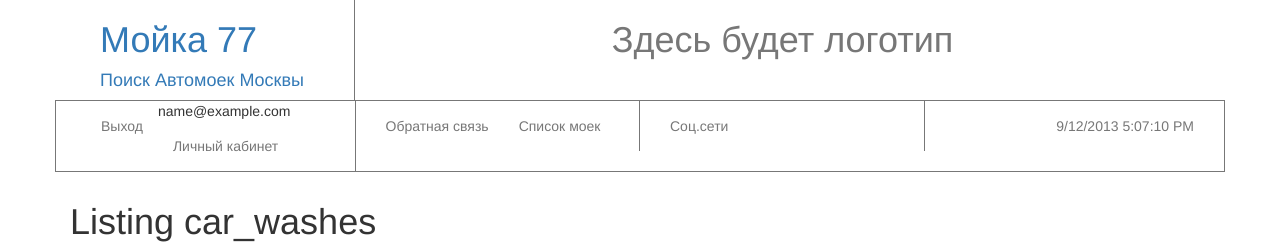
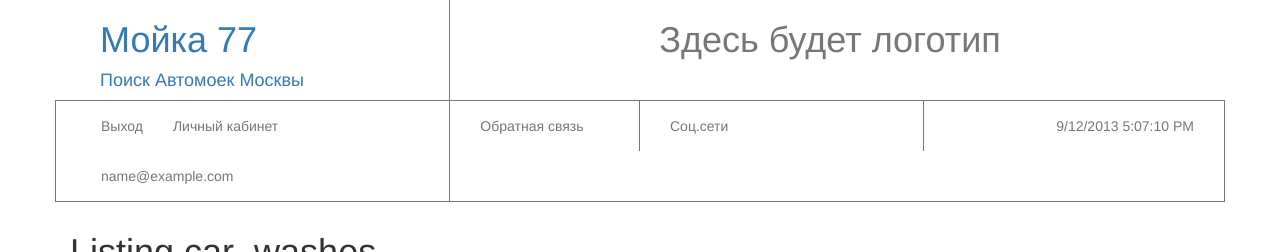
Before and after one commit to vatic/test-moika, a Rails app: page /car_washes in a window 1280 px wide. Shown: the top 252 px of the page. Run offline with Rails 7, Linux system fonts and the light colour scheme; the visitor is signed in with stand-in values (Sample User, id 1); data that the repository does not hold is empty; style sheets or scripts are compiled from the project's sources; some libraries are stand-ins or nearby versions.

Commit message:
change header to put email of logged in user

```diff
--- a/app/assets/stylesheets/main.scss
+++ b/app/assets/stylesheets/main.scss
@@ -53,11 +53,14 @@ html, body {
   margin-bottom: 10px;
   #logo {
   }
+  a#email {
+    font-size: 9px;
+  }
 }
 
 #header_nav {
     border: $border-nav;
-  .col-lg-3 {
+  .col-lg-4, .col-lg-2, .col-lg-3 {
     border-right:$border-nav;
     a {
       color: $navbar-default-color;
--- a/app/views/application/_header.haml
+++ b/app/views/application/_header.haml
@@ -1,22 +1,22 @@
 .container
-  .col-lg-3#logo_text
+  .col-lg-4#logo_text
     = link_to root_path, class: "navbar-brand" do
       %h1= t("site_title")
       %p= t("logo_text")
       =#image_tag("logo2.jpg")
-  .col-lg-9#logo
+  .col-lg-8#logo
     %h1.text-muted.text-center= t("logo_mockup")
 .container#header_nav
-  .col-lg-3
+  .col-lg-4
     %ul.nav.navbar-nav#login
       = render 'devise/menu/login_items'
       = render 'devise/menu/registration_items'
-  .col-lg-3
+      %li
+        = link_to current_user.email, "#"
+  .col-lg-2
     %ul.nav.navbar-nav#feedback
       %li
         %a{:href => "#feedback"}= t("feedback")
-      %li
-        = link_to "Список моек", car_washes_path
   .col-lg-3
     %ul.nav.navbar-nav#social
       %li
--- a/app/views/devise/menu/_registration_items.haml
+++ b/app/views/devise/menu/_registration_items.haml
@@ -1,6 +1,5 @@
 - if user_signed_in?
   %li
-    %span= current_user.email
     - if current_user.admin?
       = link_to t('admin_panel'), admin_path #edit_user_registration_path
     - else
--- a/config/locales/ru.yml
+++ b/config/locales/ru.yml
@@ -10,7 +10,7 @@ ru:
   logout: "Выход"
   sign_up: "Регистрация"
   enter_cabinet: "Личный кабинет"
-  admin_panel: "Панель администрирования"
+  admin_panel: "Админка"
 
   about_us: "О проекте"
   contacts: "Контакты"
```
